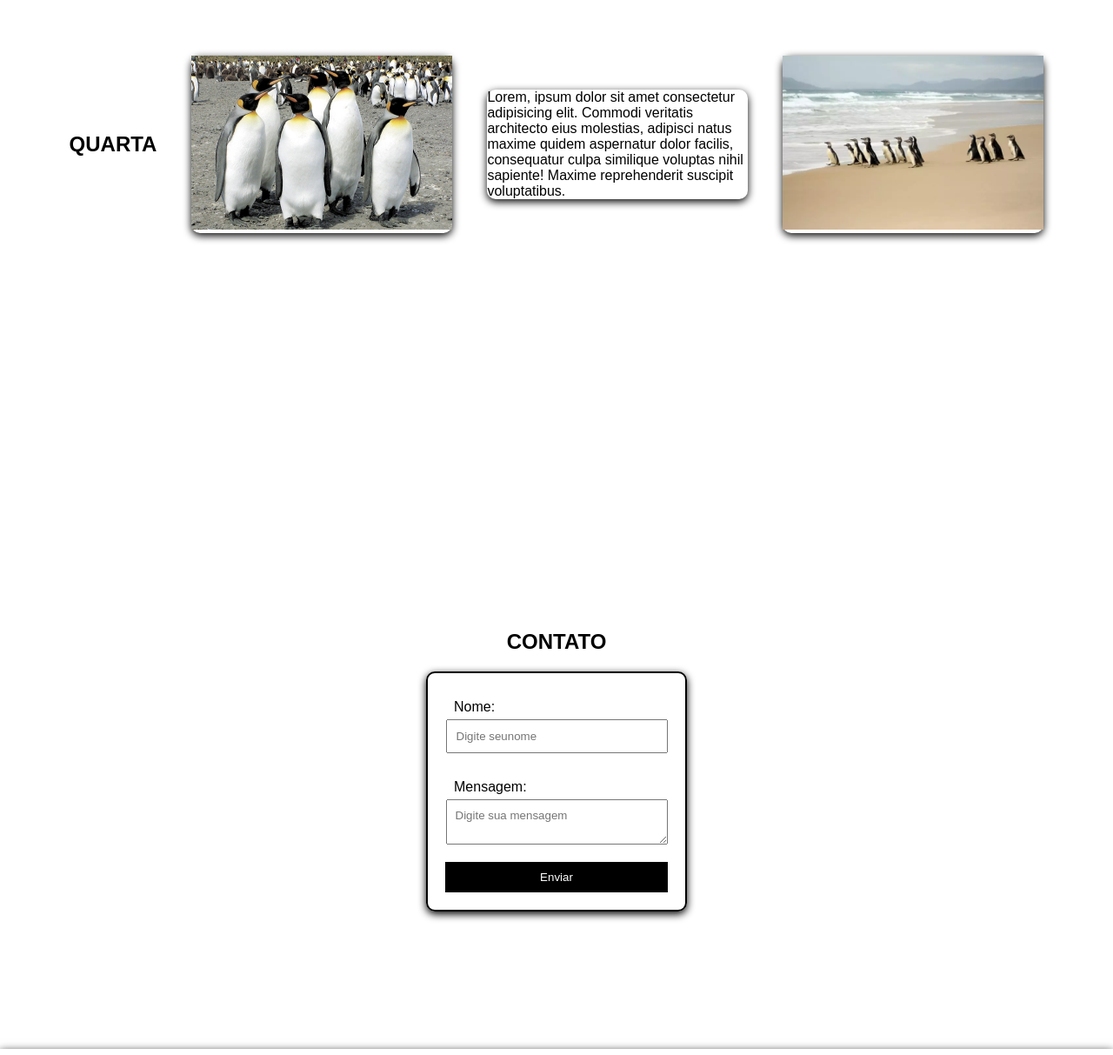
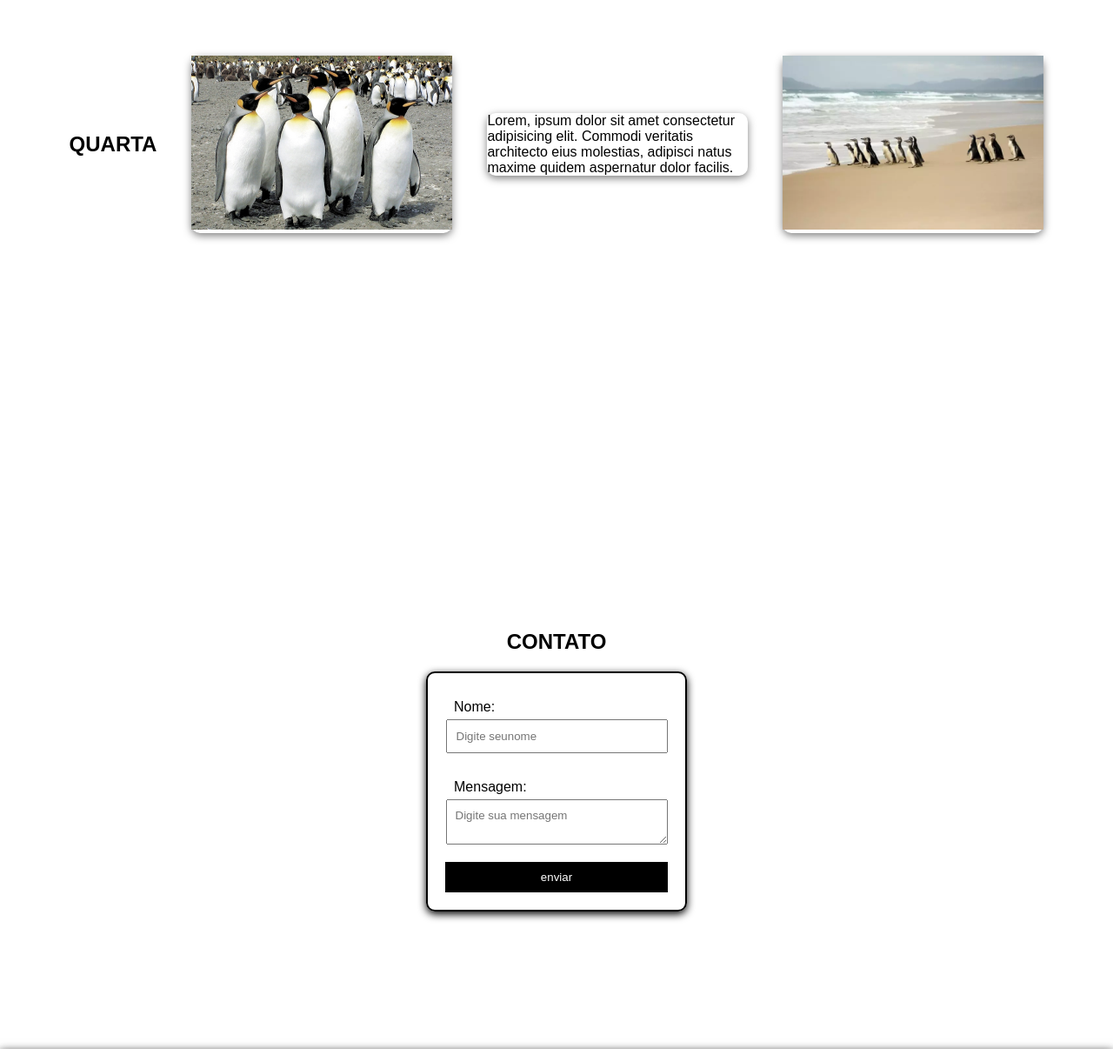
Before and after one commit to viniciusclima12-pixel/ip-forja-tarde, a plain HTML site: page index.html in a window 1280 px wide. Shown: the part 2634-3847 px from the top of the page at 87% size. Drawn offline with Linux system fonts and the light colour scheme.

Commit message:
Add files via upload

```diff
--- a/index.html
+++ b/index.html
@@ -76,19 +76,21 @@
                 allow="accelerometer; autoplay; clipboard-write; encrypted-media; gyroscope; picture-in-picture; web-share"
                 referrerpolicy="strict-origin-when-cross-origin" allowfullscreen></iframe>
         </section>
-      <section id="s4">
+  <section id="s4">
     <h2>QUARTA</h2>
+
     <div class="image">
         <img src="./images/pinguim1.jpg" alt="pinguim1">
+    </div>
 
-</div>
     <div class="image">
-        <Div class=texts></Div>
-        <p>Lorem, ipsum dolor sit amet consectetur adipisicing elit. Commodi veritatis architecto eius molestias, adipisci natus maxime quidem aspernatur dolor facilis, consequatur culpa similique voluptas nihil sapiente! Maxime reprehenderit suscipit voluptatibus.</p>
+        <div class="texts">
+            <p>Lorem, ipsum dolor sit amet consectetur adipisicing elit. Commodi veritatis architecto eius molestias, adipisci natus maxime quidem aspernatur dolor facilis.</p>
         </div>
+    </div>
+
     <div class="image">
         <img src="./images/p3.webp" alt="pinguim3">
-
     </div>
 </section>
          <section id="s5">
@@ -98,7 +100,7 @@
             <input type="text" id="nome" name="nome" placeholder="Digite seunome">
              <label for="nome">Mensagem:</label>
             <textarea id="assunto"placeholder="Digite sua mensagem"></textarea>
-            <button onclick="">Enviar</button>
+            <button onclick="Enviar()">enviar</button>
 
            </div>
     </main>
@@ -120,6 +122,8 @@
 
         </a>
     </footer>
+
+    <script src="script.js"></script>
 </body>
 
 </html>
--- /dev/null
+++ b/script.js
@@ -0,0 +1,9 @@
+function Enviar(){
+   const nome = document.getElementById('nome').value
+   const assunto = document.getElementById('assunto').value
+   const mensagem = `Gostaria de entrar em contato!\n\nNome: ${nome} \nAssunto: ${assunto}`
+   const msg = encodeURIComponent(mensagem)
+   window.open(`https://wa.me/554198412849?text=${msg}`)
+
+
+}
--- a/style.css
+++ b/style.css
@@ -137,36 +137,33 @@ nav{
     box-shadow: 0px 3px 10px black;
     border-radius: 20px;
 }
-#s4{
+#s4 {
     width: 100%;
     min-height: 100vh;
     height: auto;
     background-size: cover;
     background-attachment: fixed;
     display: flex;
+    flex-wrap: wrap;
     align-items: center;
     justify-content: center;
     gap: 40px;
-
+    padding: 20px;
 
 
 }
-.image{
+.image {
     width: 300px;
     height: auto;
-    box-shadow: 0px 3px 10px black;
+    box-shadow: 0px 3px 10px rgba(0,0,0,0.5);
     border-radius: 10px;
-    flex-direction: row;
-
 
 }
-
-.image img{
+.image img {
     width: 100%;
     height: auto;
+
 }
-
-
 footer{
     height: 50px;
     box-shadow: 0px 3px 10px #090909;
```
